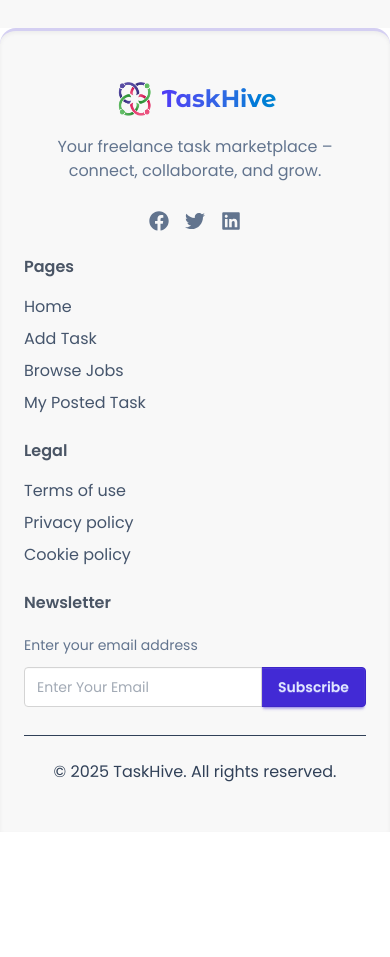
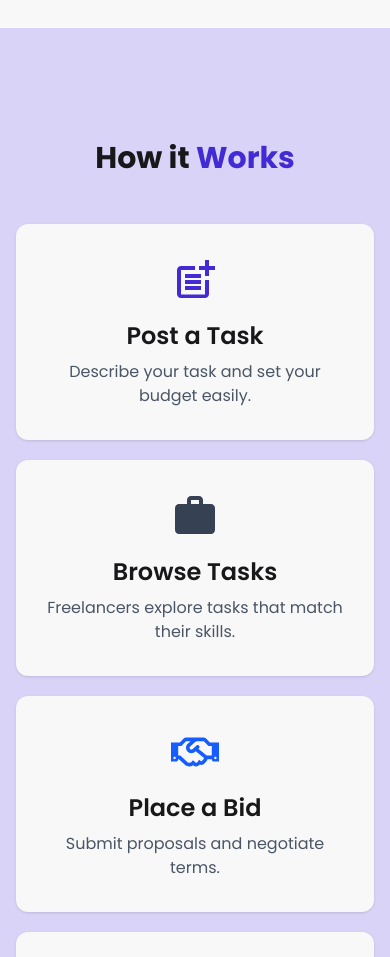
Before and after one commit to sahkil12/TaskHive-Project-client, a React (Vite) app: page / in a window 390 px wide. Shown: the part 1040-1997 px from the top of the page. Before the commit the page ends 1872 px from the top, so only its background shows below. Built offline with nearby package versions, Linux system fonts and the light colour scheme; no server answers.

Commit message:
added how it work section for user comfortable

```diff
--- a/src/Components/Banner.jsx
+++ b/src/Components/Banner.jsx
@@ -13,7 +13,7 @@
   };
 
   return (
-    <div className="w-full h-[600px] lg:h-[700px]">
+    <div className="w-full h-[600px] lg:h-[750px]">
       <Swiper
         spaceBetween={30}
         pagination={{ clickable: true }}
@@ -30,7 +30,7 @@
                 transition={{ duration: 0.9 }}
                 className="space-y-7 py-5"
               >
-                <motion.h2 className="text-4xl md:text-6xl/snug font-semibold ">
+                <h2 className="text-4xl md:text-6xl/snug xl:text-7xl/snug font-semibold ">
                   Find Top Freelancers for <br />
                   <span className="bg-gradient-to-r from-indigo-500 via-pink-500 to-purple-500 bg-clip-text text-transparent">
                     <Typewriter
@@ -43,7 +43,7 @@
                       delaySpeed={1600}
                     />
                   </span>
-                </motion.h2>
+                </h2>
                 <motion.p className="text-lg">
                   Hire skilled professionals to get your projects done efficiently and on time.
                 </motion.p>
@@ -90,7 +90,7 @@
                 transition={{ duration: 0.9 }}
                 className="space-y-7 py-5"
               >
-                <h2 className="text-4xl md:text-6xl/snug font-semibold ">
+                <h2 className="text-4xl md:text-6xl/snug xl:text-7xl/snug font-semibold ">
                   Explore Tasks That Match <br />
                   <span className="bg-gradient-to-r from-indigo-500 via-pink-500 to-purple-500 bg-clip-text text-transparent">
                     <Typewriter
@@ -141,7 +141,7 @@
 
         {/* Repeat same for slide 3 */}
         <SwiperSlide>
-          <section className="bg-accent/10 w-full h-full pop px-5 sm:px-1">
+          <section className="bg-accent/15 w-full h-full pop px-5 sm:px-1">
             <div className="md:w-11/12 mx-auto flex flex-col md:flex-row items-center justify-center h-full">
               <motion.div
                 variants={slideVariants}
@@ -150,7 +150,7 @@
                 transition={{ duration: 0.9 }}
                 className="space-y-7 py-5"
               >
-                <h2 className="text-4xl md:text-6xl/snug font-semibold ">
+                <h2 className="text-4xl md:text-6xl/snug xl:text-7xl/snug font-semibold ">
                   Connect, Bid & Get <br />
                   <span className="bg-gradient-to-r from-indigo-500 via-pink-500 to-purple-500 bg-clip-text text-transparent">
                     <Typewriter
--- a/src/Components/FeatureTasks.jsx
+++ b/src/Components/FeatureTasks.jsx
@@ -1,7 +1,10 @@
 import { useEffect, useState } from "react";
 import { MdOutlineFeaturedPlayList } from "react-icons/md";
+import { useNavigation } from "react-router-dom";
+import Spinner from "./Spinner";
 
 const FeatureTasks = () => {
+    const navigation = useNavigation()
     const [tasks,setTasks]=useState([]);
     useEffect(()=>{
         fetch('http://localhost:3000/featuredTasks')
@@ -10,7 +13,9 @@
             setTasks(data);
         })
     },[])
-    console.log(tasks);
+    if(navigation.state === 'loading'){
+        return <Spinner></Spinner>
+    }
     return (
         <div className="py-16 rail bg-base-200 p-5">
             <div>
@@ -21,7 +26,7 @@
             <div className="py-6 px-2 my-8 md:w-11/12 mx-auto">
                 <div className="grid grid-cols-1 md:grid-cols-2 lg:grid-cols-3 gap-6">
                     {
-                        tasks.map(task=><div key={task._id} className="border-2 flex flex-col gap-5 w-full border-neutral-300 p-6 rounded-2xl bg-base-200 hover:shadow-2xl hover:-translate-y-1 duration-300 cursor-pointer">
+                        tasks.map(task=><div key={task._id} className="border flex flex-col gap-5 w-full border-neutral-200 p-6 rounded-2xl bg-base-200 hover:shadow-2xl hover:-translate-y-1 duration-300 cursor-pointer">
                         {/* Icon */}
                         <div className="text-5xl text-primary/80 flex justify-center">
                         <MdOutlineFeaturedPlayList />
--- /dev/null
+++ b/src/Components/HowItWork.jsx
@@ -0,0 +1,55 @@
+import { MdPostAdd, MdWork } from "react-icons/md";
+import { FaRegHandshake, FaCheckCircle } from "react-icons/fa";
+
+const HowItWork = () => {
+  const steps = [
+    {
+      id: 1,
+      title: "Post a Task",
+      desc: "Describe your task and set your budget easily.",
+      icon: <MdPostAdd className="text-primary text-5xl" />,
+    },
+    {
+      id: 2,
+      title: "Browse Tasks",
+      desc: "Freelancers explore tasks that match their skills.",
+      icon: <MdWork className="text-gray-700 text-5xl" />,
+    },
+    {
+      id: 3,
+      title: "Place a Bid",
+      desc: "Submit proposals and negotiate terms.",
+      icon: <FaRegHandshake className="text-blue-600 text-5xl" />,
+    },
+    {
+      id: 4,
+      title: "Get It Done",
+      desc: "Hire the right person and complete your task.",
+      icon: <FaCheckCircle className="text-green-600 text-5xl" />,
+    },
+  ];
+
+  return (
+    <div>
+    <section className="py-28 bg-primary/20 pop">
+      <div className="max-w-6xl mx-auto px-4 text-center">
+        <h2 className="text-center text-3xl mb-12 md:text-[54px] font-bold">How it <span className="text-primary">Works</span></h2>
+        <div className="grid grid-cols-1 md:grid-cols-2 gap-5">
+          {steps.map((step) => (
+            <div
+              key={step.id}
+              className="p-6 py-8 bg-base-200 rounded-xl shadow hover:shadow-lg transition"
+            >
+              <div className="flex justify-center">{step.icon}</div>
+              <h3 className="text-2xl font-semibold mt-4">{step.title}</h3>
+              <p className="text-gray-600 mt-2">{step.desc}</p>
+            </div>
+          ))}
+        </div>
+      </div>
+    </section>
+    </div>
+  );
+};
+
+export default HowItWork;
--- a/src/Components/TaskCard.jsx
+++ b/src/Components/TaskCard.jsx
@@ -5,15 +5,14 @@
   const { _id, title, budget, deadline, category } = task;
 
   return (
-    <div className="border flex flex-col gap-5 w-full border-neutral-200 p-6 rounded-2xl bg-white hover:shadow-2xl hover:-translate-y-1 duration-300 cursor-pointer">
+    <div className="border flex flex-col gap-5 w-full border-neutral-300 p-6 rounded-2xl bg-base-100 hover:shadow-2xl hover:-translate-y-1 duration-300 cursor-pointer">
       {/* Icon */}
       <div className="text-5xl text-primary/80 flex justify-center">
         <FaTasks />
       </div>
       {/* Content */}
       <div className="space-y-5 text-center">
-        <h3 className="text-xl text-gray-900 font-bold">{title}</h3>
-
+        <h3 className="text-xl font-bold">{title}</h3>
         <span className="inline-block bg-gradient-to-r from-green-400 to-green-600 text-white text-sm px-5 py-1.5 rounded-full font-medium shadow">
           {category}
         </span>
@@ -28,7 +27,6 @@
           </p>
         </div>
       </div>
-
       {/* Action */}
       <Link to={`/taskDetails/${_id}`} className="mt-4 w-full bg-primary/90 hover:bg-primary text-white py-3 text-center rounded-lg font-medium transition-colors duration-300">
         See Details
--- a/src/Pages/Home.jsx
+++ b/src/Pages/Home.jsx
@@ -1,11 +1,13 @@
 import Banner from "../Components/Banner";
 import FeatureTasks from "../Components/FeatureTasks";
+import HowItWork from "../Components/HowItWork";
 
 const Home = () => {
     return (
         <div className="">
             <Banner></Banner>
             <FeatureTasks></FeatureTasks>
+            <HowItWork></HowItWork>
         </div>
     );
 };
```
